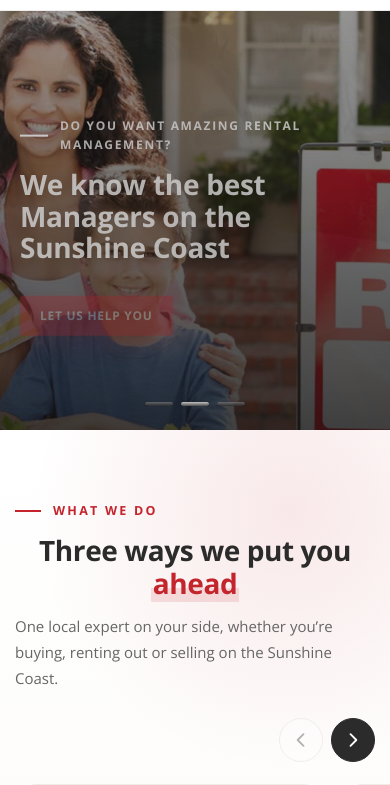
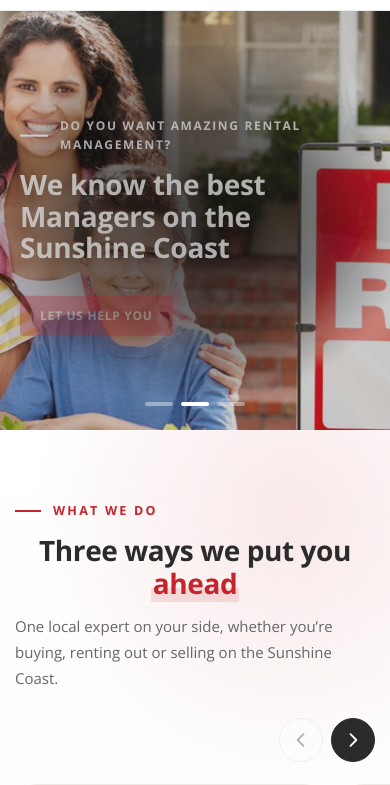
Before and after one commit to PrettyAgency/property-business, a plain HTML site: page index.html in a window 390 px wide. Shown: the part 58-843 px from the top of the page. Drawn offline with nearby package versions, Linux system fonts and the light colour scheme.

Commit message:
Home hero: bright photos with a dark glow only behind the text
Co-Authored-By: Claude Opus 5.5 <noreply@anthropic.com>

```diff
--- a/assets/css/home.css
+++ b/assets/css/home.css
@@ -857,3 +857,23 @@
   .page-home .slider .slick-prev { left: 14px; }
   .page-home .slider .slick-next { right: 14px; }
 }
+
+/* ---- Hero: bright photo, dark glow only behind the text ---- */
+.page-home .slider li::before { background: none !important; }
+.page-home .slider-caption { isolation: isolate; }
+.page-home .slider-caption::before {
+  content: "";
+  position: absolute;
+  z-index: -1;
+  inset: -90px -140px -90px -160px;
+  background: radial-gradient(ellipse at 42% 50%, rgba(10,11,14,.72) 0%, rgba(10,11,14,.5) 38%, rgba(10,11,14,.18) 62%, rgba(10,11,14,0) 75%);
+  pointer-events: none;
+}
+.page-home .slider-caption h2,
+.page-home .slider-caption span.heading-sub { text-shadow: 0 2px 20px rgba(0,0,0,.35); }
+@media (max-width: 979px) {
+  .page-home .slider-caption::before {
+    inset: -70px -10px;
+    background: radial-gradient(ellipse at 50% 50%, rgba(10,11,14,.7) 0%, rgba(10,11,14,.45) 45%, rgba(10,11,14,0) 75%);
+  }
+}
--- a/index.html
+++ b/index.html
@@ -1,7 +1,7 @@
 <!DOCTYPE html>
 
 <html lang="en-AU">
-<head><meta charset="utf-8"/><meta content="IE=edge" http-equiv="X-UA-Compatible"/><meta content="width=device-width, initial-scale=1" name="viewport"/><title>Property Business</title><meta content="Buyers Agent Property Business is an exclusive buyer’s agency. Whether you are a first home buyer or an experienced property investor, you can use our..." name="description"/><link href="https://www.propertybusiness.com.au/" rel="canonical"/><link href="favicon.png" rel="shortcut icon"/><link href="https://fonts.googleapis.com/css?family=Lato" rel="stylesheet"/><link href="https://fonts.googleapis.com/css?family=Open+Sans:300italic,700italic,400,300,700" rel="stylesheet"/><link href="assets/css/normalize.css" rel="stylesheet"/><link href="assets/css/foundation.css" rel="stylesheet"/><link href="assets/css/fontawesome.css" rel="stylesheet"/><link href="assets/css/slick.css" rel="stylesheet"/><link href="assets/css/styles.css" rel="stylesheet"/><link href="assets/css/site.css" rel="stylesheet"/><link href="assets/css/layout.css?v=11" rel="stylesheet"/><link href="assets/css/contact.css?v=4" rel="stylesheet"/><link href="assets/css/home.css?v=10" rel="stylesheet"/><script src="assets/js/jquery-1.11.1.min.js"></script><script src="assets/js/modernizr.js"></script><script src="assets/js/gtm.js"></script></head>
+<head><meta charset="utf-8"/><meta content="IE=edge" http-equiv="X-UA-Compatible"/><meta content="width=device-width, initial-scale=1" name="viewport"/><title>Property Business</title><meta content="Buyers Agent Property Business is an exclusive buyer’s agency. Whether you are a first home buyer or an experienced property investor, you can use our..." name="description"/><link href="https://www.propertybusiness.com.au/" rel="canonical"/><link href="favicon.png" rel="shortcut icon"/><link href="https://fonts.googleapis.com/css?family=Lato" rel="stylesheet"/><link href="https://fonts.googleapis.com/css?family=Open+Sans:300italic,700italic,400,300,700" rel="stylesheet"/><link href="assets/css/normalize.css" rel="stylesheet"/><link href="assets/css/foundation.css" rel="stylesheet"/><link href="assets/css/fontawesome.css" rel="stylesheet"/><link href="assets/css/slick.css" rel="stylesheet"/><link href="assets/css/styles.css" rel="stylesheet"/><link href="assets/css/site.css" rel="stylesheet"/><link href="assets/css/layout.css?v=11" rel="stylesheet"/><link href="assets/css/contact.css?v=4" rel="stylesheet"/><link href="assets/css/home.css?v=11" rel="stylesheet"/><script src="assets/js/jquery-1.11.1.min.js"></script><script src="assets/js/modernizr.js"></script><script src="assets/js/gtm.js"></script></head>
 <body class="page-home">
 <!-- Google Tag Manager (noscript) -->
 <noscript><iframe class="is-b3bfe1b4" height="0" src="https://www.googletagmanager.com/ns.html?id=GTM-57Q3FXQ" width="0"></iframe></noscript>
```
